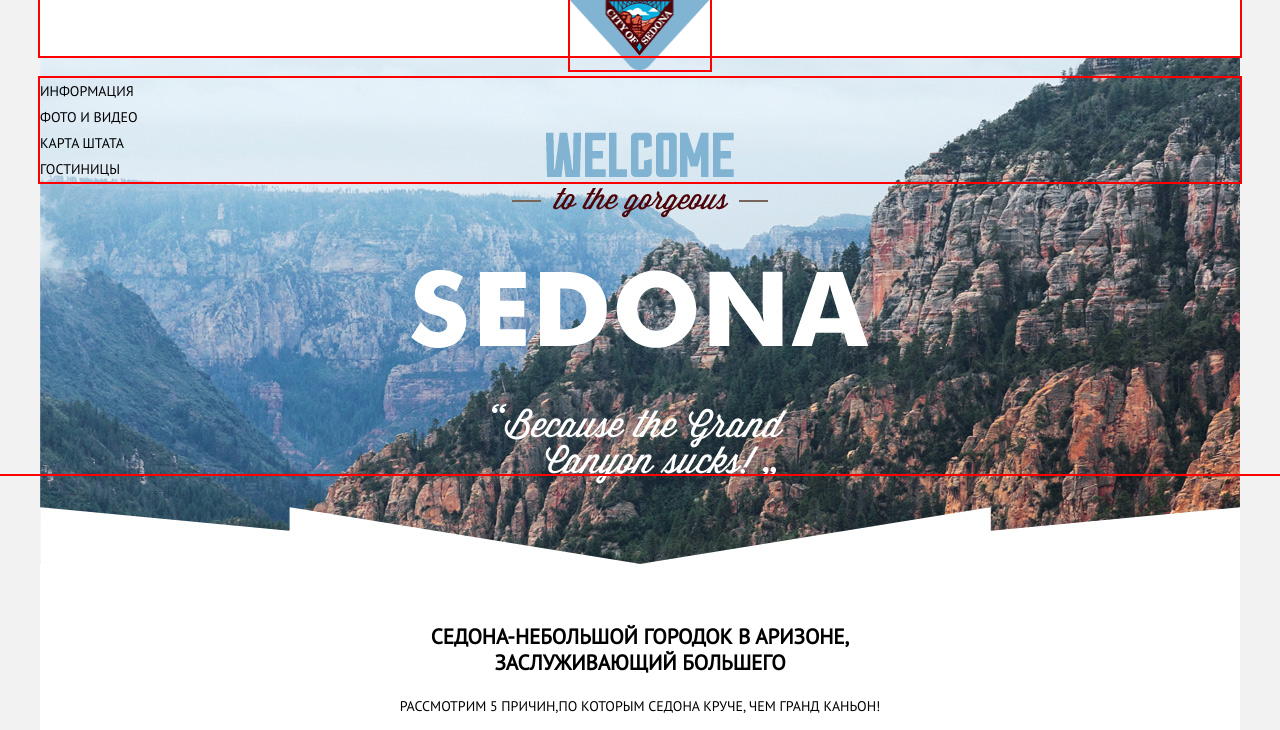
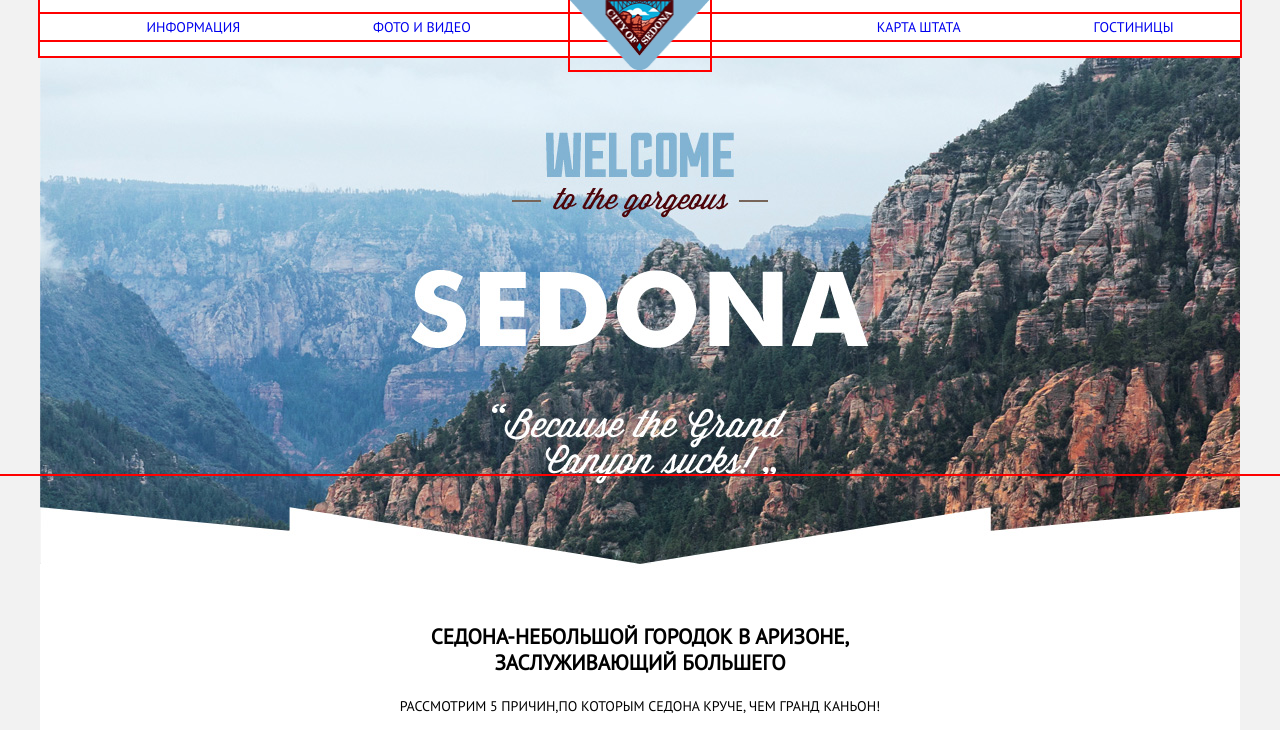
Before and after one commit to DenisLemesh/534153-sedona, a plain HTML site: page index.html in a window 1280 px wide. Shown: the top 730 px of the page. Drawn offline with Linux system fonts and the light colour scheme; files whose address does not match are found by name.

Commit message:
лого/ссылки

```diff
--- a/css/style.css
+++ b/css/style.css
@@ -23,42 +23,15 @@ body {
 	background-position: top center;
 	background-repeat: no-repeat;
 }
+.container {
+	width: 1200px;
+	margin: 0 auto;
+}
 .main-header {
 	margin-bottom: 60px;
 	/* Временно для сетки */
  	min-height: 474px;
  	outline: 2px solid red;
-}
-.main-header-logo img {
-	order: 2;
-	width: 140px;
-	height: 70px;
-	outline: 2px solid red;
-}
-.main-navigation-wrapper {
-	width: 100%;
-	margin-bottom: 60px;
-
-  	/* Временно для сетки */
-  	min-height: 70px;
-}
-table {
-	border-collapse: collapse;
-	border-top: 1px solid;
-	border-left: 1px solid;
-}
-
-td,
-th {
-	border-right: 1px solid;
-	border-bottom: 1px solid;
-	padding: 5px;
-}
-.visually-hidden {
-	visibility: hidden;
-}
-a {
-	text-decoration: none;
 }
 .main-navigation {
 	display: flex;
@@ -73,21 +46,40 @@ a {
 	outline: 2px solid red;
 	background-color: #ffffff;
 }
-.site-navigation {
-	margin: 0;
-	padding: 0;
+.main-header-logo {
+	position: absolute;
+	left: 50%;
+	-webkit-transform: translateX(-50%);
+	-moz-transform: translateX(-50%);
+	-o-transform: translateX(-50%);
+	transform: translateX(-50%);
+	/*order: 2;*/
+	width: 140px;
+	height: 70px;
+	outline: 2px solid red;
+}
+.site-navigation-item  {
+	display: flex;
+	flex-direction: row;
+	justify-content: space-around;
 	outline: 2px solid red;
 	list-style: none;
 }
-.site-navigation a {
-	display: inline-block;
-	color: #000000;
+.site-navigation-item .logo-space {
+	width: 140px;
 }
-.site-navigation a:hover,
-.site-navigation a:focus {
+.site-navigation-item a:hover,
+.site-navigation-item a:focus {
 	color: #81b3d2
 }
 
+.main-navigation-wrapper {
+	width: 100%;
+	margin-bottom: 60px;
+
+  	/* Временно для сетки */
+  	min-height: 70px;
+}
 .features-promo {
 	text-align: center;
 }
@@ -120,3 +112,21 @@ a {
 	background-color: #ffffff;
 	text-align: center;
 }
+table {
+	border-collapse: collapse;
+	border-top: 1px solid;
+	border-left: 1px solid;
+}
+
+td,
+th {
+	border-right: 1px solid;
+	border-bottom: 1px solid;
+	padding: 5px;
+}
+.visually-hidden {
+	visibility: hidden;
+}
+a {
+	text-decoration: none;
+}
--- a/index.html
+++ b/index.html
@@ -13,9 +13,10 @@
 				<img src="img/logo.png" alt="Логотип отеля Седона" width="140" height="70">
 			</a>
 			<div class="main-navigation-wrapper">
-				<ul class="site-navigation">
+				<ul class="site-navigation-item">
 					<li class="first"><a href="#">Информация</a></li>
 					<li><a href="#">Фото и видео</a></li>
+					<li class="logo-space"></li>
 					<li class="second"><a href="#">Карта штата</a></li>
 					<li><a href="catalog.html">Гостиницы</a></li>
 				</ul>
```
